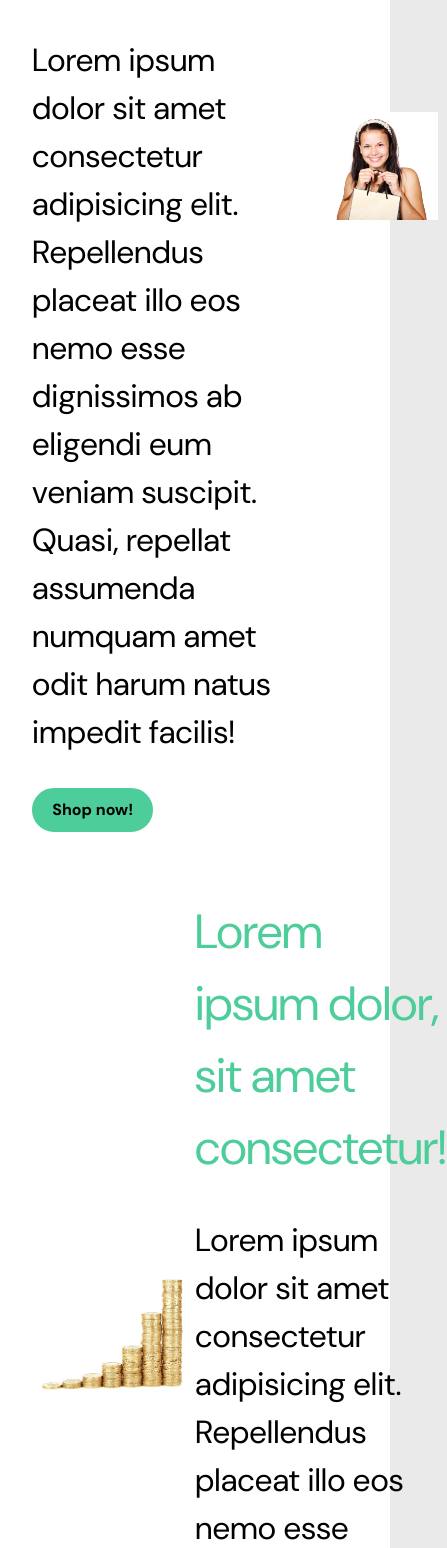
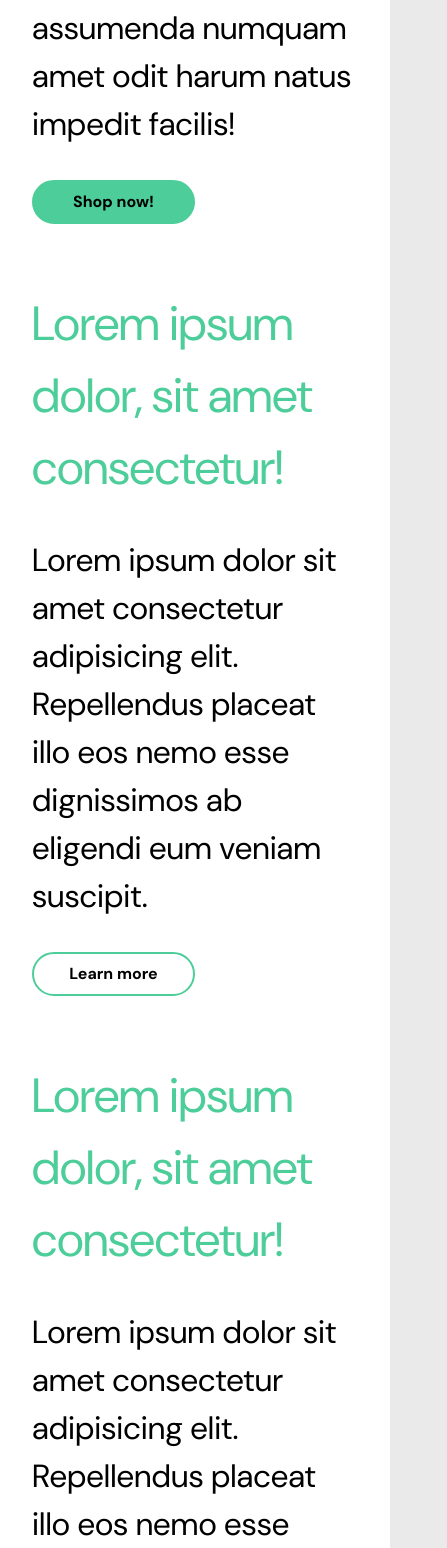
Before and after one commit to Diaa-E/shopping-cart, a React (Vite) app: page / in a window 390 px wide. Shown: the part 1520-3068 px from the top of the page, 447 px wide, since content can reach past the window. Built offline with nearby package versions, Linux system fonts and the light colour scheme.

Commit message:
Add mobile display to home page component

```diff
--- a/src/pages/Home.jsx
+++ b/src/pages/Home.jsx
@@ -4,9 +4,12 @@ import shoppingImage from "../assets/images/shopping.jpg";
 import saveImage from "../assets/images/save.jpg";
 import greenImage from "../assets/images/green.png";
 import dealsImage from "../assets/images/deals.jpg";
+import { useOutletContext } from "react-router-dom";
 
 export default function Home({})
 {
+    const [mobileMode] = useOutletContext().mobileMode;
+
     return (
         <>
             <div className={styles["hero"]}>
@@ -43,10 +46,16 @@ export default function Home({})
                         onClick={() => {}}
                     />
                 </div>
-                <img src={shoppingImage} alt="shopping made fun" />
+                {
+                    !mobileMode &&
+                    <img src={shoppingImage} alt="shopping made fun" />
+                }
             </div>
             <div className={styles["promo"]}>
-                <img src={saveImage} alt="save monet" />
+                {
+                    !mobileMode &&
+                    <img src={saveImage} alt="save money" />
+                }
                 <div className={styles["promo-text"]}>
                     <h2>Lorem ipsum dolor, sit amet consectetur!</h2>
                     <h3>Lorem ipsum dolor sit
@@ -79,10 +88,16 @@ export default function Home({})
                         classes={[styles["call-to-action"]]}
                     />
                 </div>
-                <img src={greenImage} alt="save the planet" />
+                {
+                    !mobileMode &&
+                    <img src={greenImage} alt="save the planet" />
+                }
             </div>
             <div className={styles["promo"]}>
-                <img src={dealsImage} alt="Find deals" />
+                {
+                    !mobileMode &&
+                    <img src={dealsImage} alt="Find deals" />
+                }
                 <div className={styles["promo-text"]}>
                     <h2>Lorem ipsum dolor, sit amet consectetur!</h2>
                     <h3>Lorem ipsum dolor sit
--- a/src/routes/App.jsx
+++ b/src/routes/App.jsx
@@ -22,6 +22,21 @@ function App() {
   const [openCart, setOpenCart] = useState(false);
   const [lockScroll, setLockScroll] = useState(false);
   const [modalState, setModalState] = useState({open: false, prompt: "", actionText: "", onConfirm: () => {}});
+  const [mobileMode, setMobileMode] = useState(window.innerWidth <= 700);
+
+  useEffect(() => {
+
+    window.addEventListener("resize", () => {
+
+      setMobileMode(window.innerWidth <= 700);
+    });
+
+    return () => {
+
+      removeEventListener("resize", window);
+    }
+
+  }, []);
 
   useEffect(() => {
 
@@ -83,7 +98,7 @@ function App() {
           }}
         />
       </header>
-      <Outlet context={{cart: [cart, setCart]}} />
+      <Outlet context={{cart: [cart, setCart], mobileMode: [mobileMode]}} />
       {
         openCart &&
         <ModalContext.Provider value={[openModal]}>
--- a/src/styles/Home.module.css
+++ b/src/styles/Home.module.css
@@ -1,7 +1,7 @@
 .hero{
     background-image: url("../assets/images/hero.jpg");
     width: 100%;
-    height: 900px;
+    height: 700px;
     background-position: center;
     background-repeat: no-repeat;
     background-size: cover;
@@ -10,7 +10,7 @@
 
 .hero-banner{
     background-image: linear-gradient(90deg, rgba(0, 0, 0, 0.741), rgba(0, 0, 0, 0.541), var(--none));
-    width: 50%;
+    width: 100%;
     display: flex;
     flex-direction: column;
     place-items: center;
@@ -65,3 +65,15 @@
     flex-direction: column;
     gap: 2rem;
 }
+
+@media (min-width: 700px) {
+
+    .hero{
+        width: 100%;
+        height: 900px;
+    }
+
+    .hero-banner{
+        width: 50%;
+    }
+}
```
